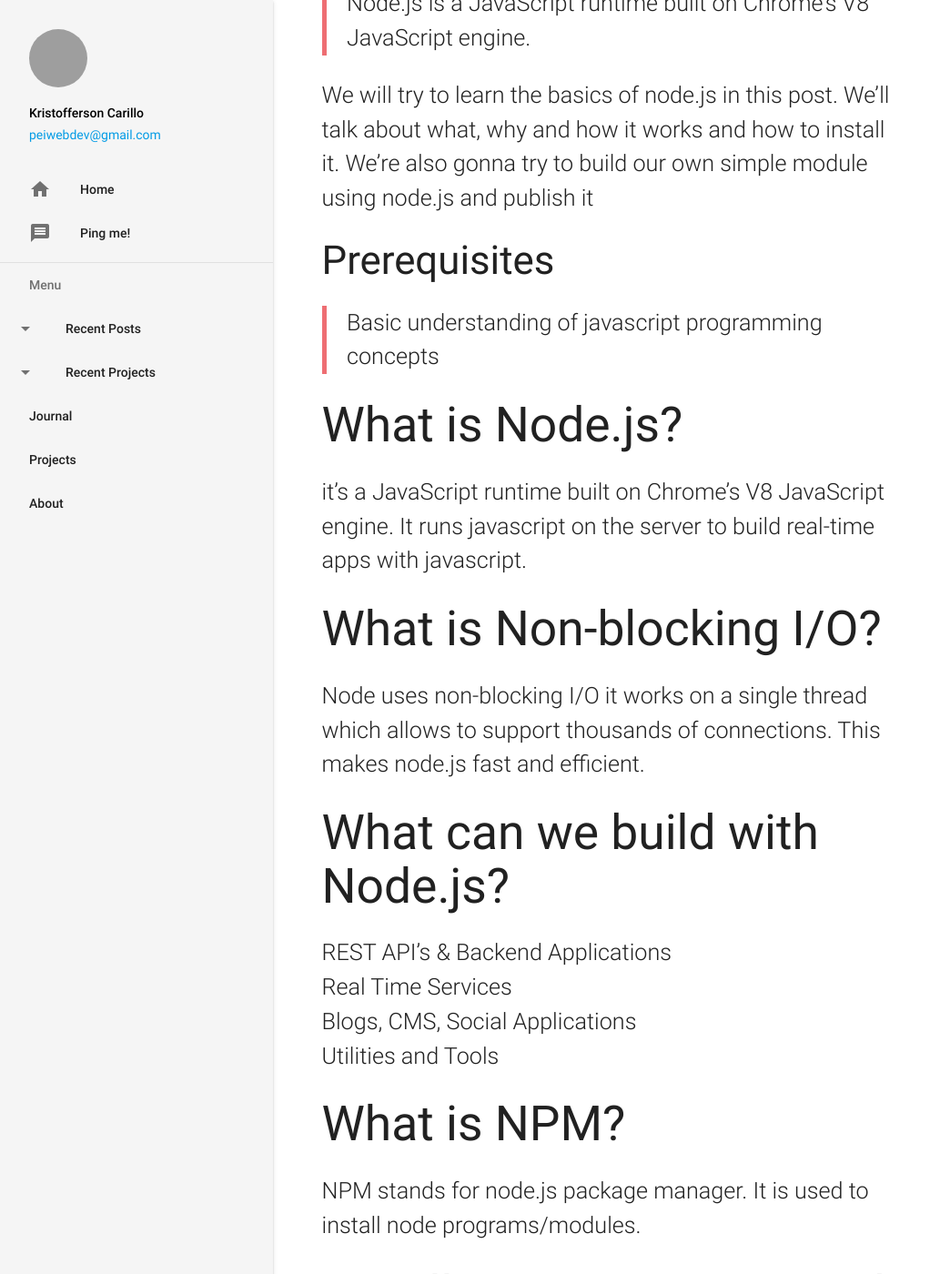
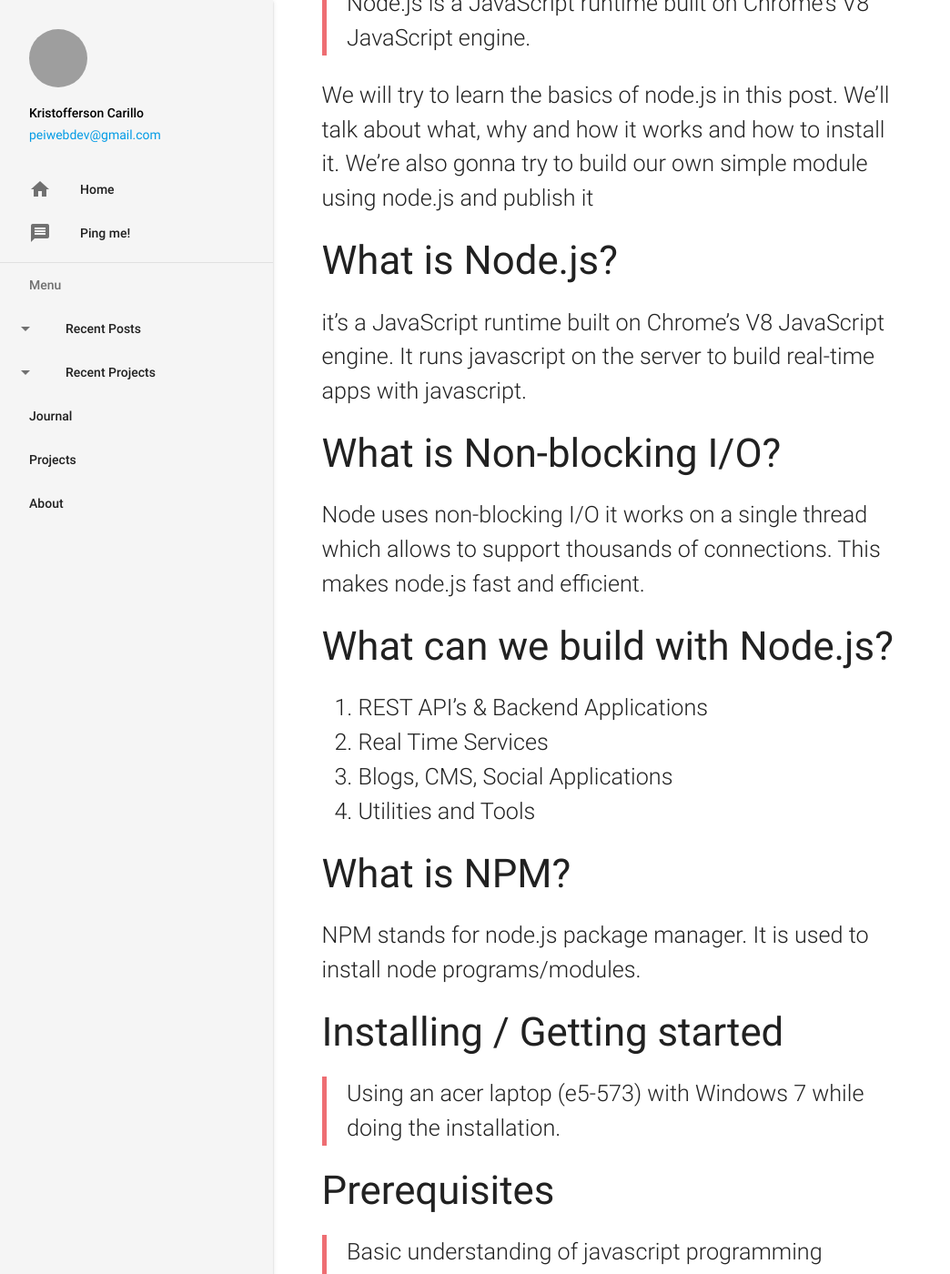
Before and after one commit to thepiratedev/thepiratedev.github.io, a Jekyll site: the page built from _posts/2017-09-22-learning-node.-js.markdown, in a window 1280 px wide and 1400 px high, scrolled down 201 px. Shown: the whole window at 91% size, without its empty margins (0-1044 px from the left). Built offline with Jekyll 4.4.1, drawn with Linux system fonts in a browser that asks for light colours; a script that is not in the unit is left out; some of the changed lines change nothing that is shown; some of the changed text lies outside the part shown; grey boxes are pictures that could not be loaded.

Commit message:
Updated: Learning Node.js

```diff
--- a/_posts/2017-09-22-learning-node.-js.markdown
+++ b/_posts/2017-09-22-learning-node.-js.markdown
@@ -9,29 +9,27 @@
 > Node.js is a JavaScript runtime built on Chrome's V8 JavaScript engine.
 
 We will try to learn the basics of node.js in this post. We'll talk about what, why and how it works and how to install it. We're also gonna try to build our own simple module using node.js and publish it
+<!--more-->
+### What is Node.js?
+it's a JavaScript runtime built on Chrome's V8 JavaScript engine. It runs javascript on the server to build real-time apps with javascript.
+
+### What is Non-blocking I/O?
+Node uses non-blocking I/O it works on a single thread which allows to support thousands of connections. This makes node.js fast and efficient.
+
+### What can we build with Node.js?
+1. REST API's & Backend Applications
+2. Real Time Services
+3. Blogs, CMS, Social Applications
+4. Utilities and Tools
+
+### What is NPM?
+NPM stands for node.js package manager. It is used to install node programs/modules.
+
+### Installing / Getting started
+> Using an acer laptop (e5-573) with Windows 7 while doing the installation.
 
 ### Prerequisites
 > Basic understanding of javascript programming concepts
-
-## What is Node.js?
-it's a JavaScript runtime built on Chrome's V8 JavaScript engine. It runs javascript on the server to build real-time apps with javascript.
-
-## What is Non-blocking I/O?
-Node uses non-blocking I/O it works on a single thread which allows to support thousands of connections. This makes node.js fast and efficient.
-
-## What can we build with Node.js?
-* REST API's & Backend Applications
-* Real Time Services
-* Blogs, CMS, Social Applications
-* Utilities and Tools
-
-## What is NPM?
-NPM stands for node.js package manager. It is used to install node programs/modules.
-
-
-
-## Installing / Getting started
-> Using an acer laptop (e5-573) with Windows 7 while doing the installation.
 
 
 To get started first open up a browser and go to [nodejs.org](https://nodejs.org) and download the version LTS which is recommended for most users. Proceed with the installation and open cmd/terminal.
```
